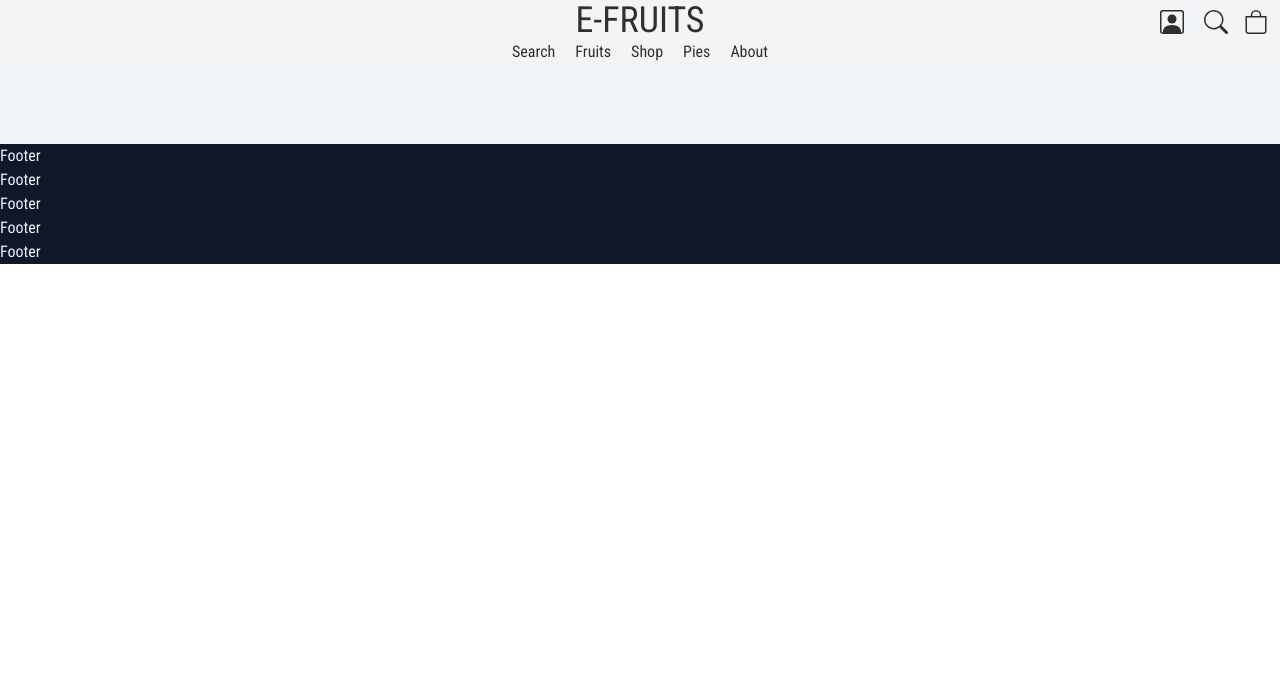
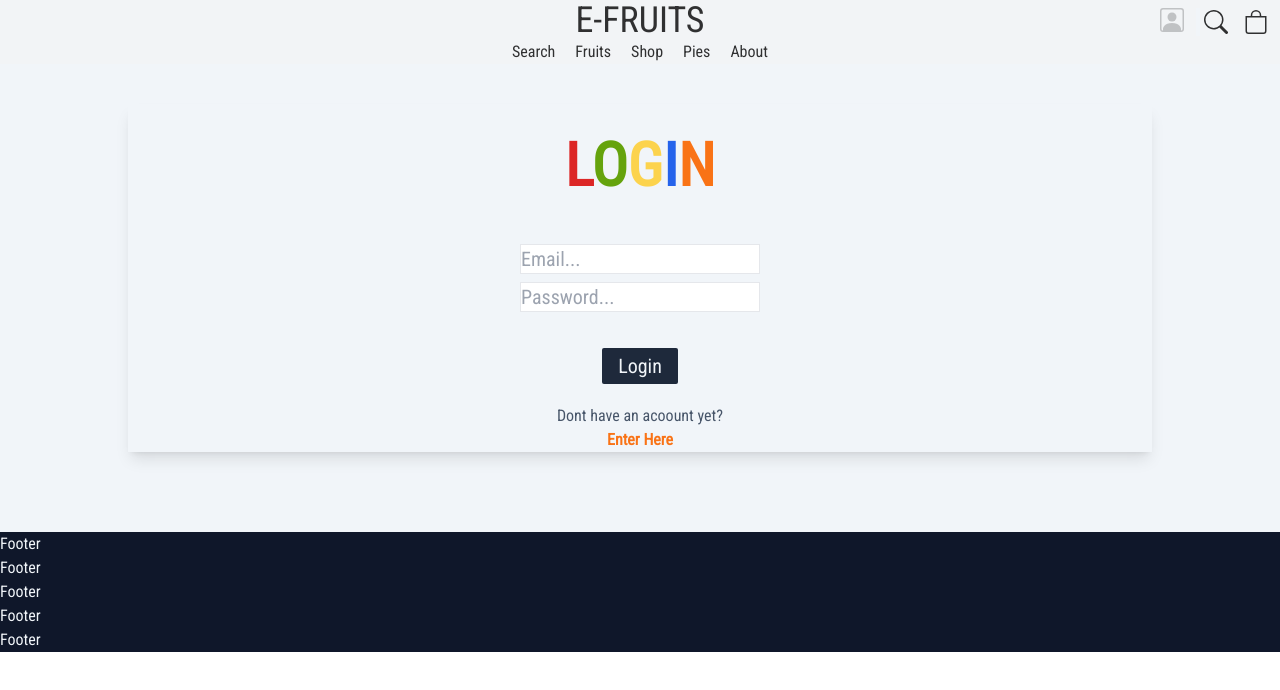
Before and after one commit to JuancitoCH/FrontEndReactEcommerceM3, a React (Create React App) app: page /login in a window 1280 px wide. Shown: the top 690 px of the page. Built offline with nearby package versions, Linux system fonts and the light colour scheme; no server answers.

Commit message:
pagina de logeo

```diff
--- a/src/App.js
+++ b/src/App.js
@@ -2,7 +2,7 @@ import {BrowserRouter,Route,Routes} from 'react-router-dom'
 import Footer from './components/Footer';
 import Header from './components/Header';
 import Home from './pages/Home';
-
+import Login from './pages/Login';
 
 function App() {
   return (
@@ -11,6 +11,7 @@ function App() {
           <Header/>
           <Routes>
           <Route path='/' element={<Home/>} />
+          <Route path='/login' element={<Login/>} />
 
           </Routes>
           <Footer/>
--- a/src/components/DisplaySixProducts.jsx
+++ b/src/components/DisplaySixProducts.jsx
@@ -7,7 +7,7 @@ export default function DisplaySixProducts() {
     get('/products/all')
     .then(({data})=>setProducts(data))
   },[])
-  console.log(products)
+  // console.log(products)
   return (
     <section className="flex gap-1 m-4">
       {products.map(product=><ProductsDisplay key={product._id} product={product}/>)}
--- a/src/components/Header.jsx
+++ b/src/components/Header.jsx
@@ -1,8 +1,19 @@
-import React, { useState } from 'react'
+import React, { useEffect, useState } from 'react'
 import {BsBag,BsPersonSquare,BsSearch} from 'react-icons/bs'
 import {Link} from 'react-router-dom'
+import {useDispatch, useSelector} from 'react-redux'
+import { logged } from '../features/user/userSlice'
+
+
 export default function Header() {
+  const {login} = useSelector(state=>state.user)
   const [searchShow,setSearchShow] = useState(false)
+  const Dispatch = useDispatch()
+// TODO: hacer el get al validate de la sesion aqui o en app?
+  useEffect(()=>{
+    Dispatch(logged())
+    console.log("logged")
+  },[])
   return (
     <header className='bg-gray-100 opacity-80 text-center sticky top-0 z-40  '>
         <h1 className='text-4xl font-medium'><Link to={'/'}>E-FRUITS</Link></h1>
@@ -16,7 +27,7 @@ export default function Header() {
             </ul>
         </nav>
         <div className='absolute right-3 top-2 flex'>
-        <button><BsPersonSquare className=' text-2xl mx-3'/></button>
+        <Link to={'/login'}><BsPersonSquare className={`text-2xl mx-3 ${login?'text-orange-600 opacity-100':"opacity-25"} transition-opacity ease-out`}/></Link>
         <input className={` w-0 ${searchShow?"border-slate-500 border-2 rounded-sm w-36 outline-none focus:border-slate-800":"w-0 border-2 border-slate-100"} transition-all ease-out duration-500 `} type="text" name="" id="" />
         <button className='' onClick={()=>setSearchShow(!searchShow)} ><BsSearch className=' text-2xl mr-4 ml-1'/></button>
         <button><BsBag className=' text-2xl'/></button>
--- a/src/components/Product.jsx
+++ /dev/null
@@ -1,10 +0,0 @@
-import React from 'react'
-
-export default function Product() {
-
-  return (
-    <div>
-        <img src="https://eccomerce-346201.rj.r.appspot.com/files/storage/download/12d23df6-cd75-46fa-9bca-5d7d5f067025.jpg" alt="" />
-    </div>
-  )
-}
--- a/src/components/ProductsDisplay.jsx
+++ b/src/components/ProductsDisplay.jsx
@@ -1,7 +1,7 @@
 import React from 'react'
 import { motion } from 'framer-motion'
 export default function ProductsDisplay({ product }) {
-    console.log(product)
+    // console.log(product)
 
     return (
         <article className='relative rounded-sm'>
--- a/src/features/user/userSlice.js
+++ b/src/features/user/userSlice.js
@@ -1,14 +1,88 @@
 import { createAsyncThunk, createSlice } from '@reduxjs/toolkit'
+import { post,get } from '../../api/axiosConfig'
+
+export const login = createAsyncThunk('user/login',async(creadentials,thunkApi)=>{
+
+    const {data} = await post('/user/service/login',{
+        email:creadentials.email,
+        password:creadentials.password
+    })
+    console.log(data)
+    if(data.success===false){
+        return thunkApi.rejectWithValue(data)
+    }
+    return data
+})
+export const logged = createAsyncThunk('user/logged',async(creadentials,thunkApi)=>{
+    const {data} = await get('/user/service/login/validate')
+    console.log(data)
+    if(data.success===false){
+        return thunkApi.rejectWithValue(data)
+    }
+    return data
+})
 
 const userSlice = createSlice({
     name:"user",
     initialState:{
+        email:"",
+        username:"",
+        role:"",
+        login:false,
+        error:false,
+        errorMessage:'',
+        loading:false
 
     },
     reducers:{
 
     },
-    extraReducers:{
+    extraReducers(builder){
+        builder.addCase(login.fulfilled,(state,action)=>{
+            state.email=action.payload.user.email
+            state.username=action.payload.user.username
+            state.role=action.payload.user.role
+            state.login = true
+            state.loading = false
+
+        })
+        builder.addCase(login.pending,(state,action)=>{
+            state.loading = true
+        })
+        builder.addCase(login.rejected,(state,action)=>{
+            state.email=""
+            state.username=""
+            state.role=""
+            state.login = false
+            state.loading = false
+            state.error = true
+            state.errorMessage = action.payload.message
+
+        })
+
+
+        builder.addCase(logged.fulfilled,(state,action)=>{
+            state.email=action.payload.user.email
+            state.username=action.payload.user.username
+            state.role=action.payload.user.role
+            state.login = true
+            state.loading = false
+
+        })
+        builder.addCase(logged.pending,(state,action)=>{
+            state.loading = true
+        })
+        builder.addCase(logged.rejected,(state,action)=>{
+            state.email=""
+            state.username=""
+            state.role=""
+            state.login = false
+            state.loading = false
+            state.error = true
+            state.errorMessage = action.payload.message
+
+        })
+
 
     }
 })
--- a/src/index.js
+++ b/src/index.js
@@ -3,11 +3,14 @@ import * as dom from "react-dom/client"
 import './index.css';
 import App from './App';
 import reportWebVitals from './reportWebVitals';
-
+import { Provider } from 'react-redux';
+import store from './store/store';
 const root = dom.createRoot(document.getElementById('root'));
 
 root.render(
-  <App />
+  <Provider store={store}>
+    <App />
+  </Provider>
 )
 
 
--- /dev/null
+++ b/src/pages/Login.jsx
@@ -0,0 +1,41 @@
+import React from 'react'
+import { Link } from 'react-router-dom'
+import { useDispatch } from 'react-redux'
+import {login} from '../features/user/userSlice'
+import {useNavigate} from 'react-router-dom'
+
+export default function Login() {
+    const redirect = useNavigate()
+    const Dispatch=useDispatch()
+    const sendLogin = async (e)=>{
+        e.preventDefault()
+        const data=await Dispatch(login({
+            email:e.target.email.value,
+            password:e.target.password.value
+        }))
+
+        if(data.payload.success) redirect('/')
+    }
+  return (
+    <section>
+        <article className='shadow-lg mt-10 max-w-screen-lg mx-auto'>
+            <form action="" onSubmit={sendLogin} className='grid place-items-center '>
+                <h1 className='text-6xl m-8 '>
+                    <b className='text-red-600'>L</b>
+                    <b className='text-lime-600'>O</b>
+                    <b className='text-amber-300'>G</b>
+                    <b className='text-blue-600'>I</b>
+                    <b className='text-orange-500'>N</b>
+                </h1>
+                <input className='border mt-4 w-60 outline-none focus:border-slate-800 text-xl' autoComplete='off' type="text" name="email" placeholder='Email...'  />
+                <input className='border mb-4 mt-2 w-60 outline-none focus:border-slate-800 text-xl' type="password" name="password" placeholder='Password...'  />
+                <button className='my-5 bg-slate-800 text-slate-100 text-xl px-4 py-1 rounded-sm hover:bg-orange-500'>Login</button>
+            </form>
+            <div className=' text-center' >
+                <p className='text-slate-600'>Dont have an acoount yet?</p>
+                <Link className='text-orange-500 font-bold hover:text-orange-700' to={'/'}>Enter Here</Link>
+            </div>
+        </article>
+    </section>
+  )
+}
--- /dev/null
+++ b/src/pages/Product.jsx
@@ -0,0 +1,11 @@
+import React from 'react'
+
+export default function Product({data}) {
+  console.log(data)
+  // obtengo la data del producto o hago una peticion nuevamente? ´peticion creeria
+  return (
+    <section>
+      Product
+    </section>
+  )
+}
--- a/src/store/store.js
+++ b/src/store/store.js
@@ -1,8 +1,10 @@
 import {configureStore} from '@reduxjs/toolkit'
 // importamos los slice y los usamos como reducers
+import userReducer from '../features/user/userSlice'
 
 const store = configureStore({
     reducer:{
+        user:userReducer
     }
 })
 
```
